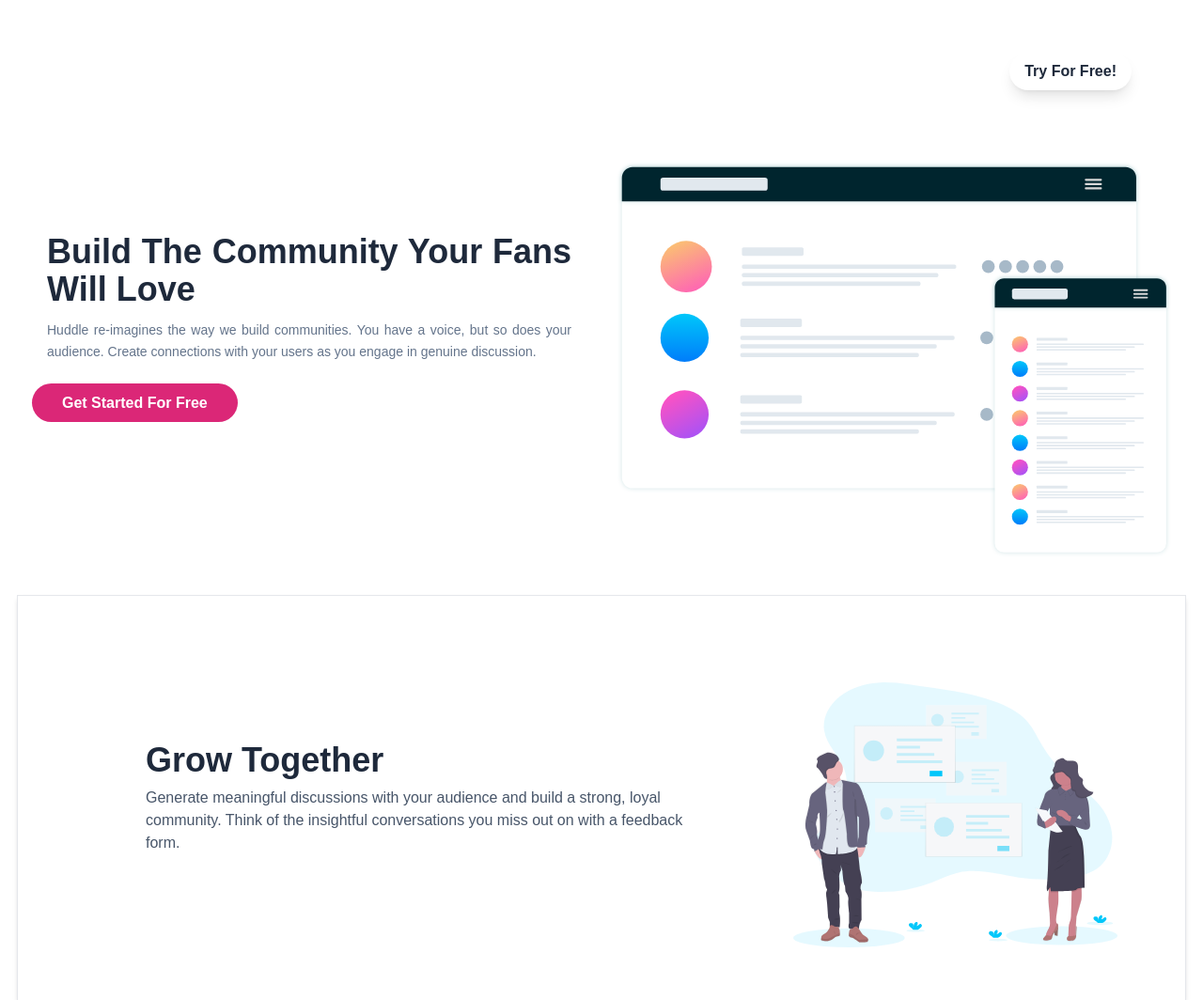
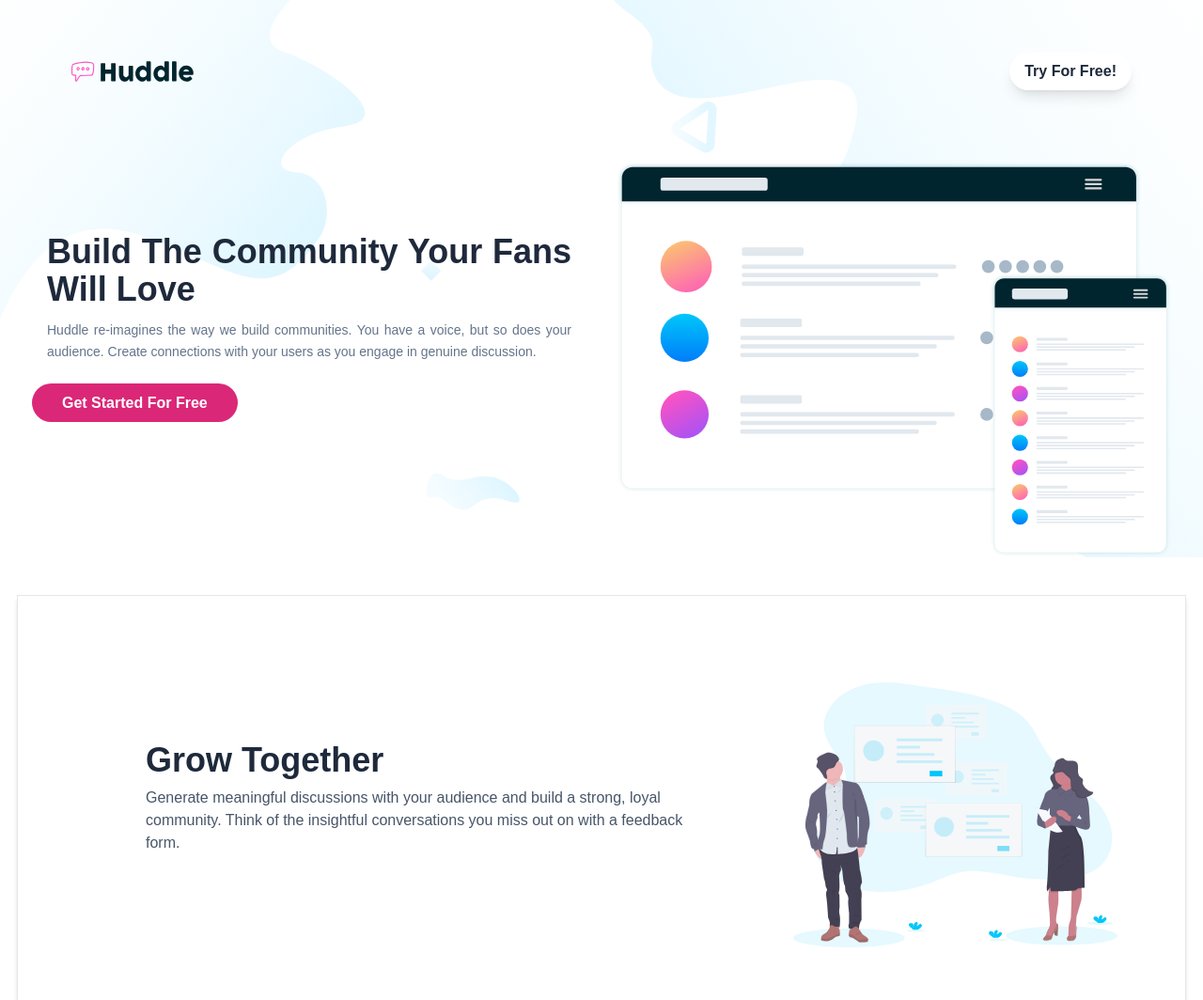
Before and after one commit to pradanahafiidh/Huddle, a website: page index.html in a window 1280 px wide. Shown: the top 1064 px of the page at 94% size. Drawn offline with nearby package versions, Linux system fonts and the light colour scheme; the site is published under a folder, as on GitHub Pages, so addresses that start at the root find nothing; files whose address does not match are found by name.

Commit message:
update bg log

```diff
--- a/index.html
+++ b/index.html
@@ -12,12 +12,12 @@
     <!-- Home Section Start -->
     <section
       id="home"
-      class="pt-2 lg:pt-10 bg-cover bg-center overflow-hidden bg-[url(/dist/images/bg-hero-mobile.svg)] lg:bg-[url(/dist/images/bg-hero-desktop.svg)]"
+      class="pt-2 lg:pt-10 bg-cover bg-center overflow-hidden bg-[url(dist/images/bg-hero-mobile.svg)] lg:bg-[url(dist/images/bg-hero-desktop.svg)]"
     >
       <div class="container">
         <div class="container flex mb-12 lg:mb-6">
           <div class="w-1/2 py-4 flex items-center justify-start lg:px-10">
-            <img src="/dist/images/logo.svg" width="130" alt="">
+            <img src="dist/images/logo.svg" width="130" alt="">
           </div>
           <div class="w-1/2 py-4 flex items-center justify-end lg:px-10">
             <a href="" class="text-base font-semibold text-slate-800 rounded-full shadow-lg hover:bg-slate-300 transition duration-300 bg-white py-2 px-4">Try For Free!</a>
```
Also changed, not shown: dist/output.css.
